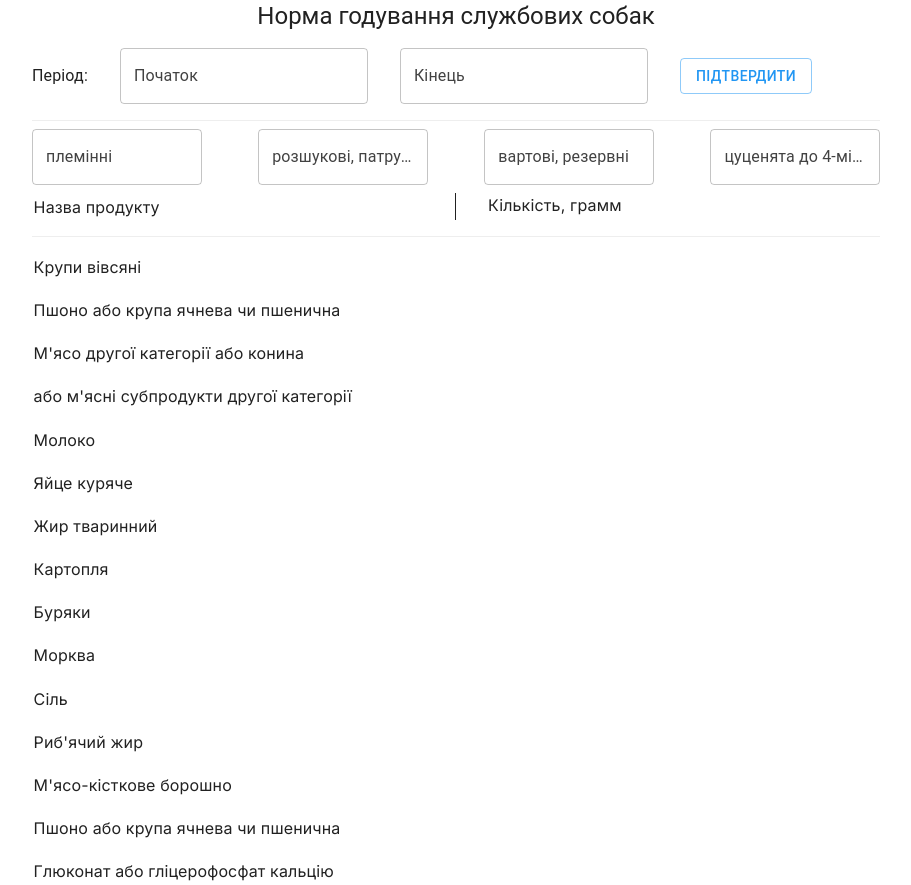
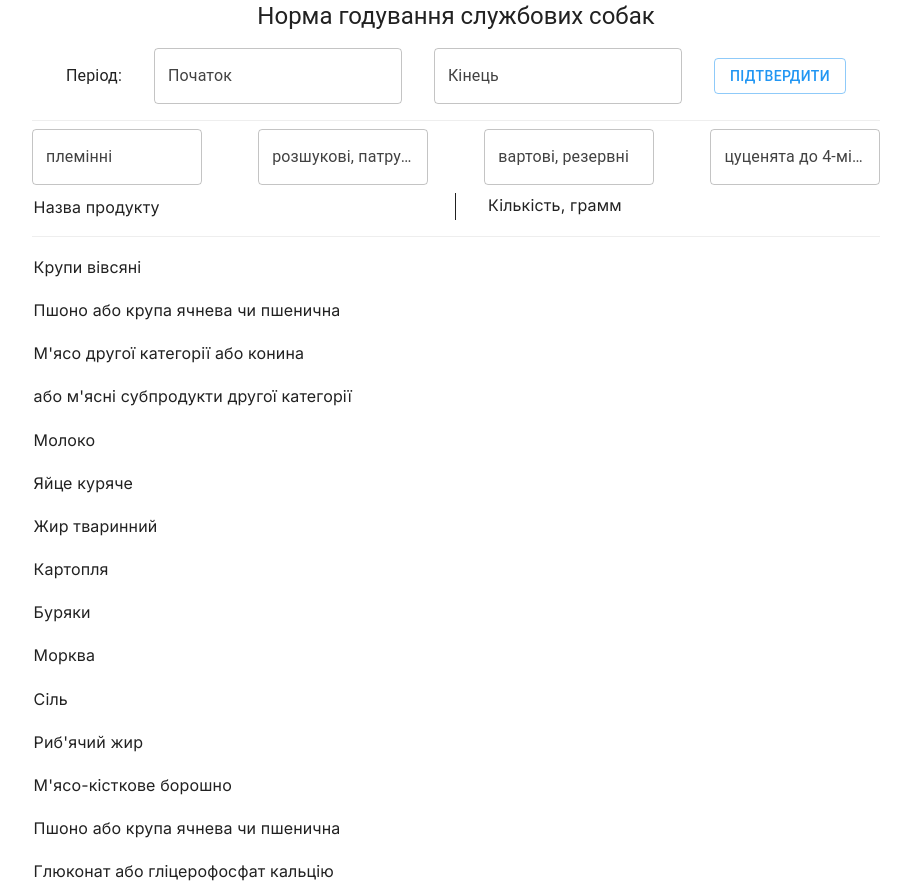
Before and after one commit to Muhitori/dog-calculator, a Next.js app: page / in a window 1280 px wide. Shown: the whole page, without its empty margins (184-1095 px from the left). Built offline with nearby package versions, Linux system fonts and the light colour scheme.

Commit message:
centered datepicker

```diff
--- a/src/app/page.tsx
+++ b/src/app/page.tsx
@@ -82,7 +82,7 @@ export default function Home() {
 			<Grid item xs></Grid>
 			<Grid item xs={8} display='flex' flexDirection='column'>
 				<Box display='flex' flexDirection='column' gap={1}>
-					<Box width='100%' mb={1}>
+					<Box width='100%' display='flex' justifyContent='center' mb={1}>
 						<DateRangePicker onPeriodChange={handlePeriodChange} />
 					</Box>
 					<Divider />
```
